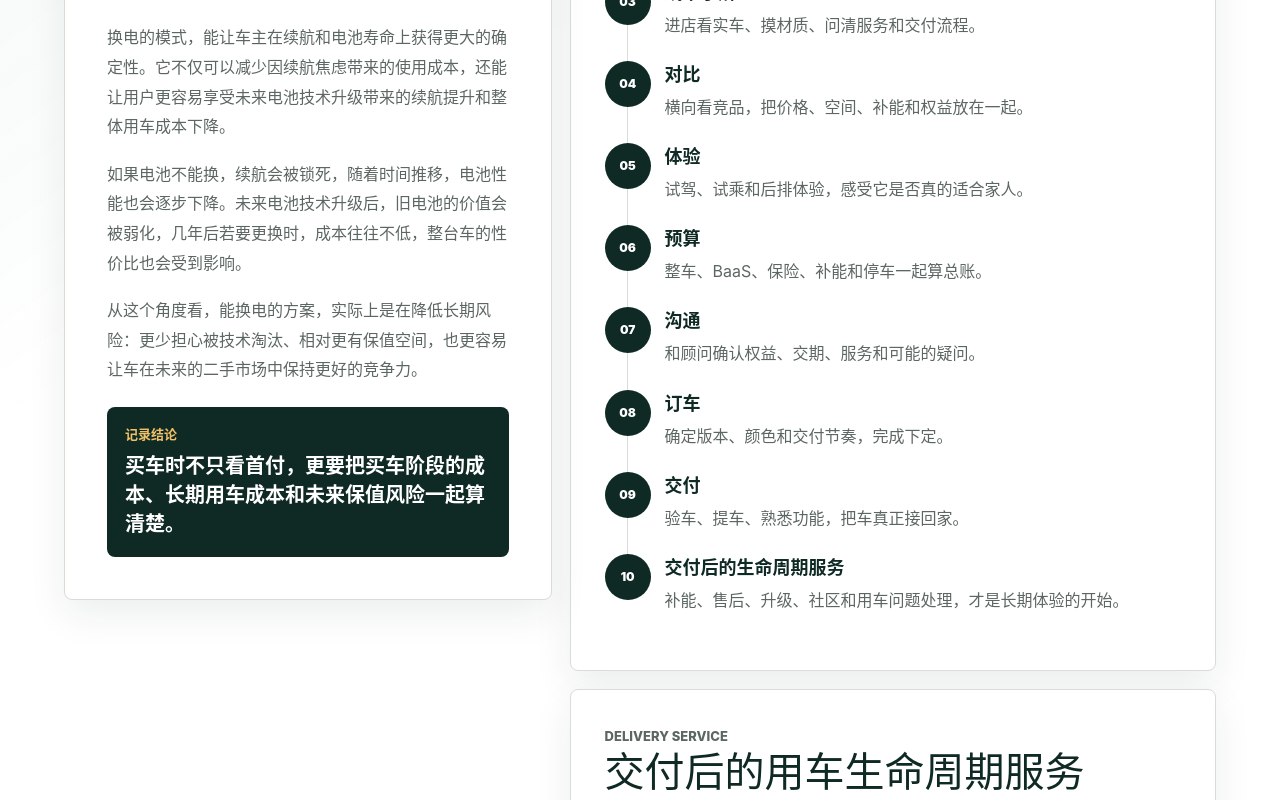
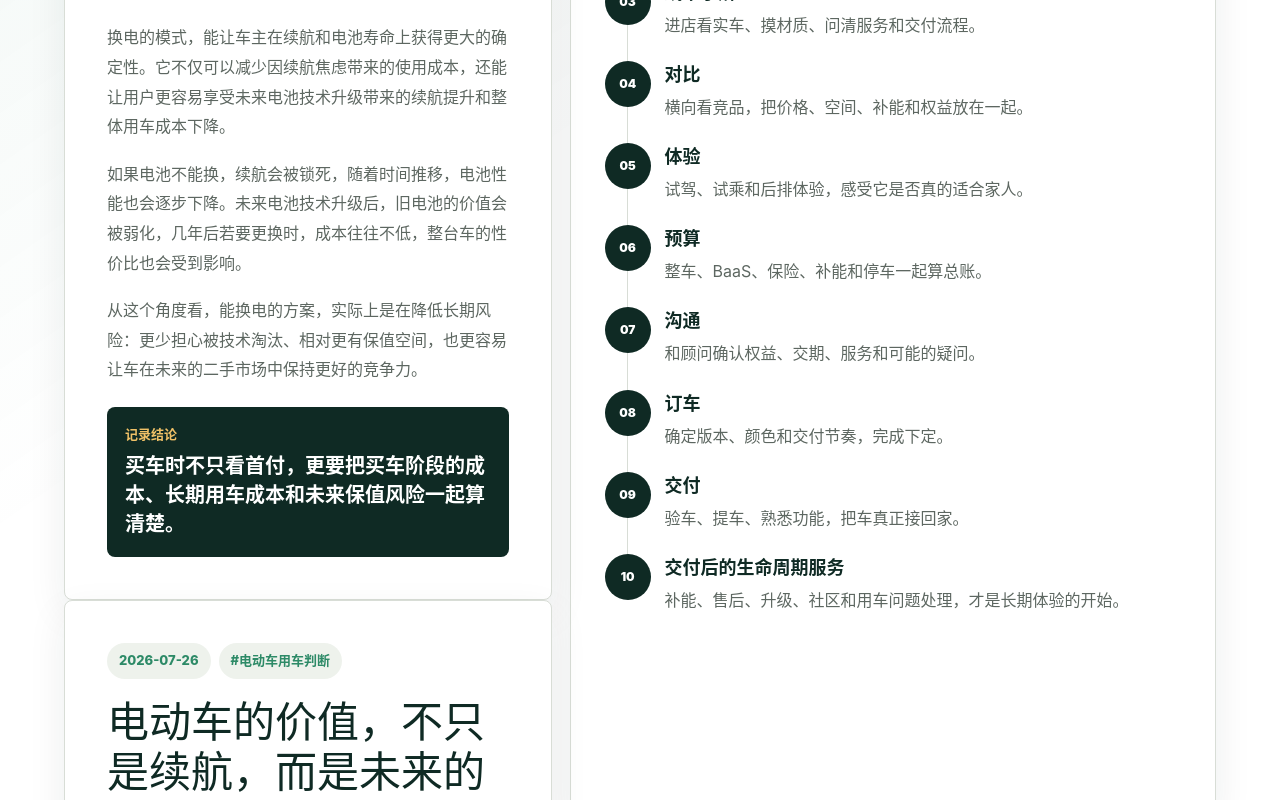
Before and after one commit to icbearp/web-byself, a Next.js app: page / in a window 1280 px wide. Shown: the part 1812-2612 px from the top of the page. Built offline with nearby package versions, Linux system fonts and the light colour scheme.

Commit message:
新增 2026-07-26 日记录

```diff
--- a/app/page.tsx
+++ b/app/page.tsx
@@ -83,7 +83,8 @@ const contactMethods = [
   },
 ];
 
-const dailyRecord = {
+const dailyRecords = [
+  {
     date: "2026-07-24",
     tag: "#买车成本与用车思考",
     title: "买车不是只看首付，更要看长期成本",
@@ -94,7 +95,20 @@ const dailyRecord = {
       "从这个角度看，能换电的方案，实际上是在降低长期风险：更少担心被技术淘汰、相对更有保值空间，也更容易让车在未来的二手市场中保持更好的竞争力。",
     ],
     takeaway: "买车时不只看首付，更要把买车阶段的成本、长期用车成本和未来保值风险一起算清楚。",
-};
+  },
+  {
+    date: "2026-07-26",
+    tag: "#电动车用车判断",
+    title: "电动车的价值，不只是续航，而是未来的长期使用体验",
+    paragraphs: [
+      "今天重新梳理自己对电动车的判断：真正值得关注的，不是短期内的续航数字，而是未来几年里，它能不能持续提供稳定、低成本、可升级的使用体验。",
+      "对于我来说，买车阶段的成本固然重要，但真正决定一台车是否值得买的，往往是后续的充电便利性、续航稳定性、电池衰减速度和换电方案。",
+      "换电的意义不只是解决续航焦虑，更重要的是让未来电池技术升级真正变成红利。电池可以更新，续航可以提升，整体用车成本也更有机会被持续拉低。",
+      "如果不能换电，电池性能会随着时间降低，后续升级和更换的成本会越来越高，车的使用体验和保值空间也会被压缩。",
+    ],
+    takeaway: "买车时不只看当下的价格和续航，更要看未来几年能不能持续省钱、保值和升级。",
+  },
+];
 
 const purchaseStages = [
   { step: "01", title: "初买车打算", note: "先确认自己为什么要买车，是否真的需要换车或新增一台。" },
@@ -359,20 +373,24 @@ export default function Home() {
         </div>
 
         <div className="daily-layout">
-          <article className="daily-entry">
+          <div className="daily-entry-list">
+            {dailyRecords.map((entry) => (
+              <article className="daily-entry" key={entry.date}>
                 <div className="daily-meta">
-              <span>{dailyRecord.date}</span>
-              <span>{dailyRecord.tag}</span>
+                  <span>{entry.date}</span>
+                  <span>{entry.tag}</span>
                 </div>
-            <h3>{dailyRecord.title}</h3>
-            {dailyRecord.paragraphs.map((paragraph) => (
+                <h3>{entry.title}</h3>
+                {entry.paragraphs.map((paragraph) => (
                   <p key={paragraph}>{paragraph}</p>
                 ))}
                 <div className="daily-takeaway">
                   <span>记录结论</span>
-              <strong>{dailyRecord.takeaway}</strong>
+                  <strong>{entry.takeaway}</strong>
                 </div>
               </article>
+            ))}
+          </div>
 
           <div className="daily-sidebar">
             <section className="timeline-card" id="journey">
```
Lines whose indentation alone changed are shown as unchanged.
